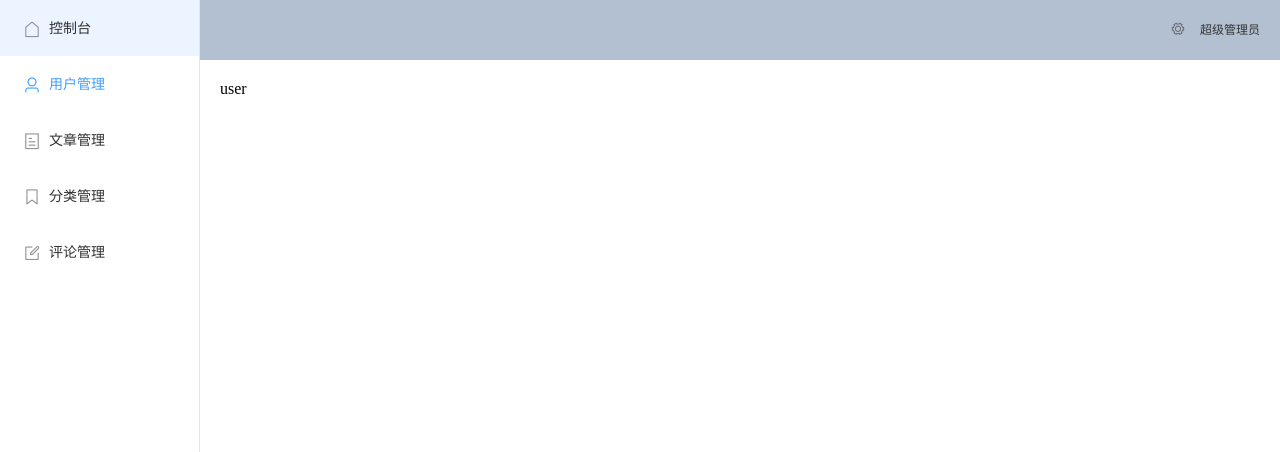
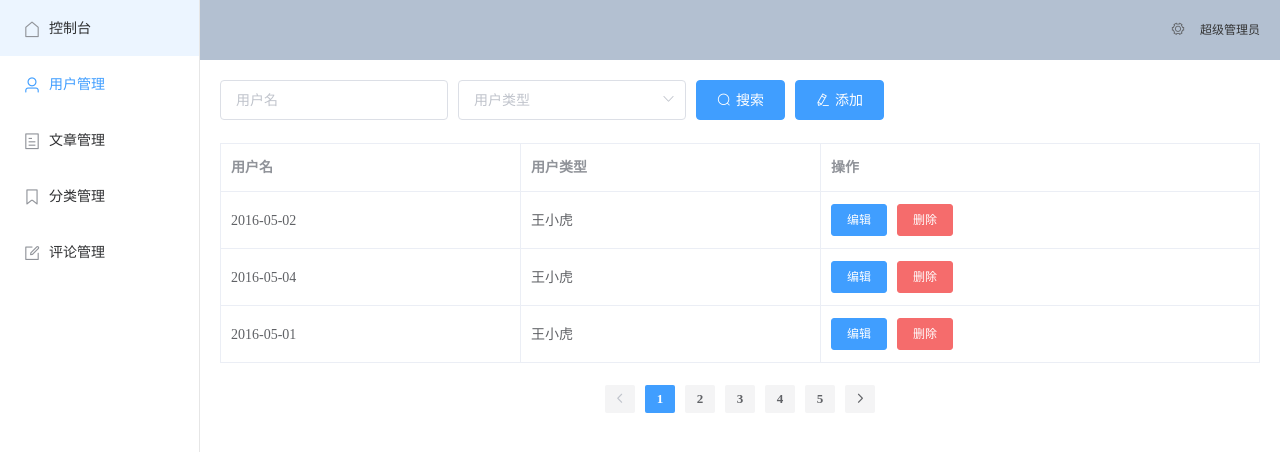
Before and after one commit to junkaione/node-vue-blog, a Vue app in the folder admin/: page /user in a window 1280 px wide. Shown: the top 452 px of the page. Built offline with nearby package versions, Linux system fonts and the light colour scheme; sample sign-in values are in the browser's storage.

Commit message:
用户管理页面基本布局完成

```diff
--- a/admin/src/api/index.js
+++ b/admin/src/api/index.js
@@ -1,5 +1,5 @@
 const Host = 'http://localhost:3000'
 
 export default {
-  LoginApi: `${Host}/user/login`
+  LoginApi: `${Host}/user/login` //用户登录
 }
--- a/admin/src/views/User/index.vue
+++ b/admin/src/views/User/index.vue
@@ -1,3 +1,78 @@
 <template>
-  <div>user</div>
+  <div class="user">
+    <el-form ref="searchForm" :model="searchInfo" :inline="true">
+      <el-form-item>
+        <el-input placeholder="用户名" v-model="searchInfo.username" clearable></el-input>
+      </el-form-item>
+      <el-form-item>
+        <el-select v-model="searchInfo.type" placeholder="用户类型" clearable>
+          <el-option label="超级管理员" :value="1"></el-option>
+          <el-option label="普通用户" :value="2"></el-option>
+        </el-select>
+      </el-form-item>
+      <el-form-item>
+        <el-button icon="el-icon-search" type="primary">搜索</el-button>
+        <el-button icon="el-icon-edit" type="primary">添加</el-button>
+      </el-form-item>
+    </el-form>
+    <el-table :data="tableData" border style="width: 100%">
+      <el-table-column prop="username" label="用户名" width="300"></el-table-column>
+      <el-table-column prop="type" label="用户类型" width="300"></el-table-column>
+      <el-table-column label="操作">
+        <template>
+          <el-button type="primary" size="small">编辑</el-button>
+          <el-button type="danger" size="small">删除</el-button>
+        </template>
+      </el-table-column>
+    </el-table>
+    <div class="pagination">
+      <el-pagination
+        background
+        layout="prev, pager, next"
+        :total="50"
+        @current-change="handleCurrentChange"
+      ></el-pagination>
+    </div>
+  </div>
 </template>
+
+<script>
+export default {
+  data() {
+    return {
+      tableData: [
+        {
+          username: "2016-05-02",
+          type: "王小虎",
+          address: "上海市普陀区金沙江路 1518 弄"
+        },
+        {
+          username: "2016-05-04",
+          type: "王小虎",
+          address: "上海市普陀区金沙江路 1517 弄"
+        },
+        {
+          username: "2016-05-01",
+          type: "王小虎",
+          address: "上海市普陀区金沙江路 1519 弄"
+        }
+      ],
+      searchInfo: {}
+    };
+  },
+  methods: {
+    handleCurrentChange(val) {
+      console.log(`当前页: ${val}`);
+    }
+  }
+};
+</script>
+
+<style lang="scss" scoped>
+.user {
+  .pagination {
+    text-align: center;
+    margin-top: 20px;
+  }
+}
+</style>
```
